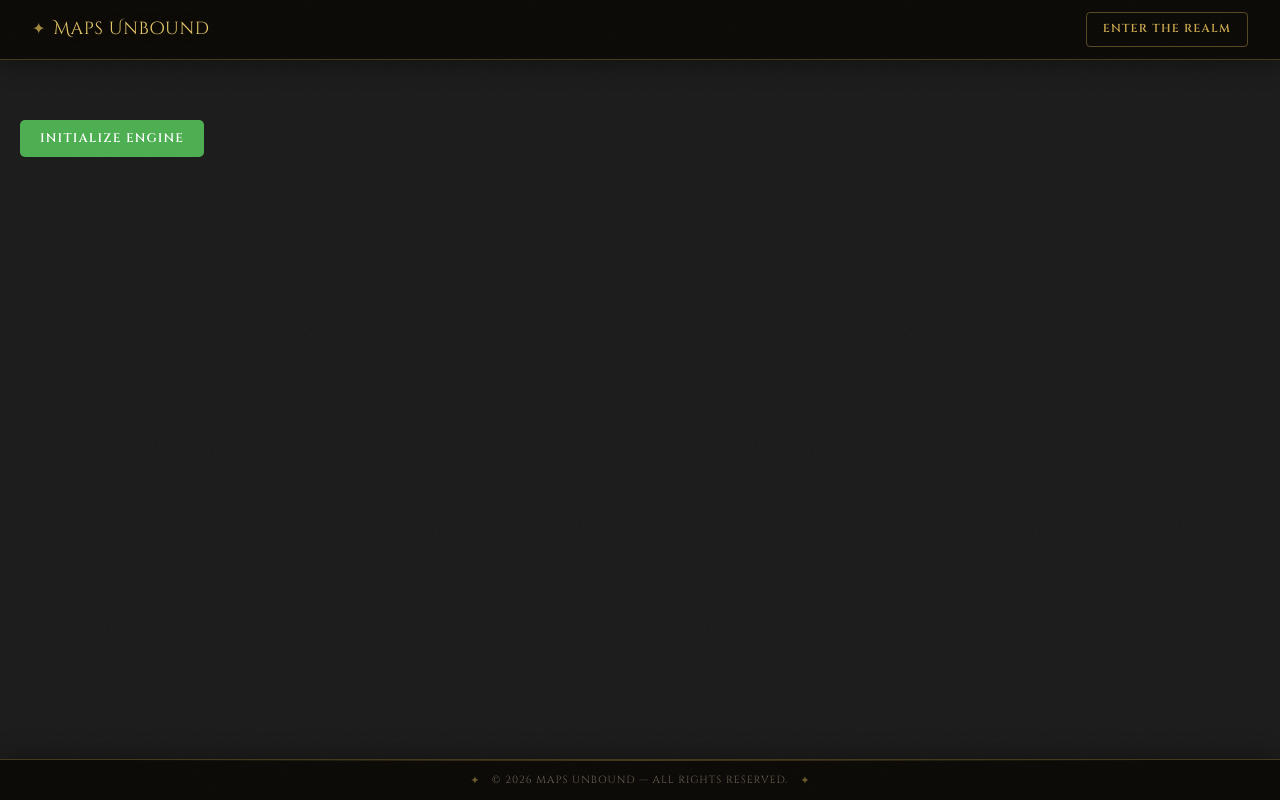
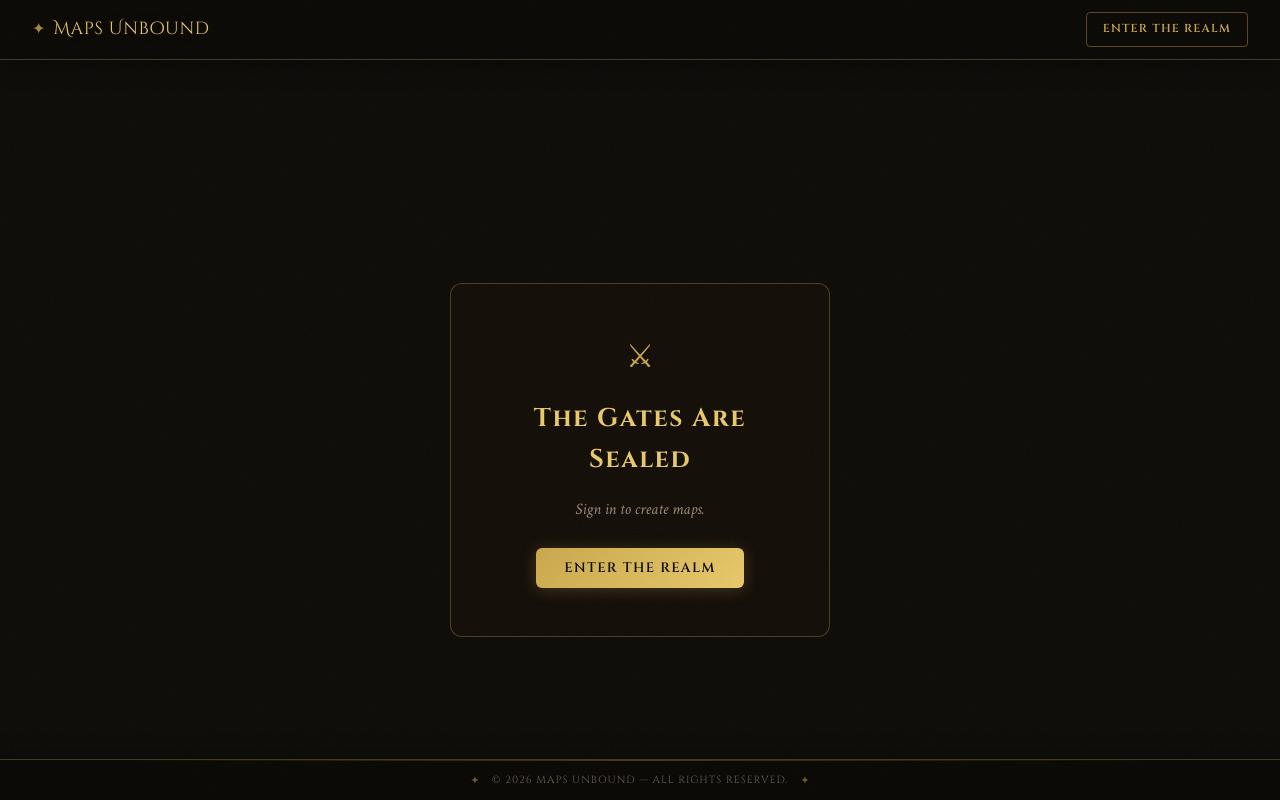
Before and after one commit to RafaelP287/Maps-Unbound, a React (Vite) app in the folder maps-unbound/: page /maps in a window 1280 px wide. Built offline with nearby package versions, Linux system fonts and the light colour scheme.

Commit message:
Added Gate shared component, implementated that into the main pages: campaigns, maps, characters, party finder.

```diff
--- a/maps-unbound/src/features/campaigns/Campaigns.jsx
+++ b/maps-unbound/src/features/campaigns/Campaigns.jsx
@@ -1,7 +1,9 @@
 import { useEffect, useState } from "react";
 import { Link } from "react-router-dom";
+import { useAuth } from "../../context/AuthContext.jsx";
+
 import CampaignCard from "./CampaignCard.jsx";
-import { useAuth } from "../../context/AuthContext.jsx";
+import Gate from "../../shared/Gate.jsx";
 
 function CampaignsPage() {
   const { user, token, isLoggedIn, loading: authLoading } = useAuth();
@@ -35,16 +37,9 @@ function CampaignsPage() {
 
   if (!isLoggedIn) {
     return (
-      <div style={gateStyle}>
-        <div style={gatePanelStyle}>
-          <div style={runeAccentStyle}>⚔</div>
-          <h2 style={gateTitleStyle}>The Gates Are Sealed</h2>
-          <p style={gateSubtextStyle}>Sign in to access your campaigns.</p>
-          <Link to="/login">
-            <button style={primaryBtnStyle}>Enter the Realm</button>
-          </Link>
-        </div>
-      </div>
+      <Gate>
+        Sign in to access your campaigns.
+      </Gate>
     );
   }
 
@@ -88,8 +83,6 @@ function CampaignsPage() {
     </div>
   );
 }
-
-/* ── Palette ── */
 
 /* ── Styles ── */
 const pageWrapStyle = {
@@ -229,43 +222,4 @@ const loadingTextStyle = {
   fontSize: "1.1rem",
 };
 
-const gateStyle = {
-  minHeight: "100vh",
-  display: "flex",
-  alignItems: "center",
-  justifyContent: "center",
-  background: "var(--bg-deep)",
-};
-
-const gatePanelStyle = {
-  display: "flex",
-  flexDirection: "column",
-  alignItems: "center",
-  gap: "1rem",
-  padding: "3rem 2.5rem",
-  border: `1px solid var(--border)`,
-  borderRadius: "12px",
-  background: "var(--panel-bg)",
-  textAlign: "center",
-  maxWidth: "380px",
-};
-
-const runeAccentStyle = {
-  fontSize: "2rem",
-  color: "var(--gold)",
-};
-
-const gateTitleStyle = {
-  fontFamily: "'Cinzel', serif",
-  color: "var(--gold-light)",
-  margin: 0,
-  fontSize: "1.6rem",
-};
-
-const gateSubtextStyle = {
-  color: "#9a8a70",
-  fontStyle: "italic",
-  margin: "0 0 0.5rem",
-};
-
 export default CampaignsPage;
--- a/maps-unbound/src/features/characters/Characters.jsx
+++ b/maps-unbound/src/features/characters/Characters.jsx
@@ -1,11 +1,23 @@
 import { useState } from "react";
 import { Link } from "react-router-dom";
+import { useAuth } from "../../context/AuthContext.jsx";
+
+import Gate from "../../shared/Gate.jsx";
 import CharacterCard from "./CharacterCard";
 import Button from "../../shared/Button.jsx";
 import dwarfImage from "./images/Dwarf-fighter.jpg";
 import elfImage from "./images/Elf-wizard.png";
 
 const Characters = () => {
+  const { user, token, isLoggedIn, loading: authLoading } = useAuth();
+
+  if (!isLoggedIn) {
+    return (
+      <Gate>
+        Sign in to access your characters.
+      </Gate>
+    );
+  }
 
   const [characters] = useState([
     {
--- a/maps-unbound/src/features/maps/Maps.jsx
+++ b/maps-unbound/src/features/maps/Maps.jsx
@@ -1,7 +1,19 @@
 import React, { useRef, useEffect } from 'react';
+import { useAuth } from "../../context/AuthContext.jsx";
+
+import Gate from "../../shared/Gate.jsx";
 
 function Maps({ initializeDice, rollDice, isDiceReady }) {
+    const { user, token, isLoggedIn, loading: authLoading } = useAuth();
     const canvasRef = useRef();
+
+    if (!isLoggedIn) {
+        return (
+            <Gate>
+                Sign in to create maps.
+            </Gate>
+        );
+    }
 
     useEffect(() => {
         if (canvasRef.current) {
--- a/maps-unbound/src/features/partyfinder/PartyFinder.jsx
+++ b/maps-unbound/src/features/partyfinder/PartyFinder.jsx
@@ -1,4 +1,20 @@
+import { useEffect, useState } from "react";
+import { Link } from "react-router-dom";
+import { useAuth } from "../../context/AuthContext.jsx";
+
+import Gate from "../../shared/Gate.jsx";
+
 function PartyFinder() {
+    const { user, token, isLoggedIn, loading: authLoading } = useAuth();
+
+    if(!isLoggedIn) {
+        return (
+            <Gate>
+                Sign in to find adventuring parties.
+            </Gate>
+        );
+    }
+
     return (
         <div>
             <h1>Party Finder Page</h1>
--- /dev/null
+++ b/maps-unbound/src/shared/Gate.jsx
@@ -0,0 +1,75 @@
+// FOR WHEN USER IS NOT LOGGED IN.
+import { Link } from "react-router-dom"
+
+function Gate({ children }) {
+    return (
+        <div style={gateStyle}>
+            <div style={gatePanelStyle}>
+                <div style={runeAccentStyle}>⚔</div>
+                <h2 style={gateTitleStyle}>The Gates Are Sealed</h2>
+                <p style={gateSubtextStyle}>{ children }</p>
+                <Link to="/login">
+                    <button style={primaryBtnStyle}>Enter the Realm</button>
+                </Link>
+            </div>
+        </div>
+    );
+}
+
+/* Styles */
+const primaryBtnStyle = {
+  fontFamily: "'Cinzel', serif",
+  fontSize: "0.85rem",
+  fontWeight: "600",
+  letterSpacing: "0.1em",
+  textTransform: "uppercase",
+  color: "var(--bg-deep)",
+  background: `linear-gradient(135deg, var(--gold), var(--gold-light))`,
+  border: "none",
+  borderRadius: "6px",
+  padding: "0.7rem 1.8rem",
+  cursor: "pointer",
+  boxShadow: `0 2px 16px rgba(201,168,76,0.25)`,
+  transition: "opacity 0.2s, transform 0.15s",
+};
+
+const gateStyle = {
+  minHeight: "100vh",
+  display: "flex",
+  alignItems: "center",
+  justifyContent: "center",
+  background: "var(--bg-deep)",
+};
+
+const gatePanelStyle = {
+  display: "flex",
+  flexDirection: "column",
+  alignItems: "center",
+  gap: "1rem",
+  padding: "3rem 2.5rem",
+  border: `1px solid var(--border)`,
+  borderRadius: "12px",
+  background: "var(--panel-bg)",
+  textAlign: "center",
+  maxWidth: "380px",
+};
+
+const runeAccentStyle = {
+  fontSize: "2rem",
+  color: "var(--gold)",
+};
+
+const gateTitleStyle = {
+  fontFamily: "'Cinzel', serif",
+  color: "var(--gold-light)",
+  margin: 0,
+  fontSize: "1.6rem",
+};
+
+const gateSubtextStyle = {
+  color: "#9a8a70",
+  fontStyle: "italic",
+  margin: "0 0 0.5rem",
+};
+
+export default Gate;
```
